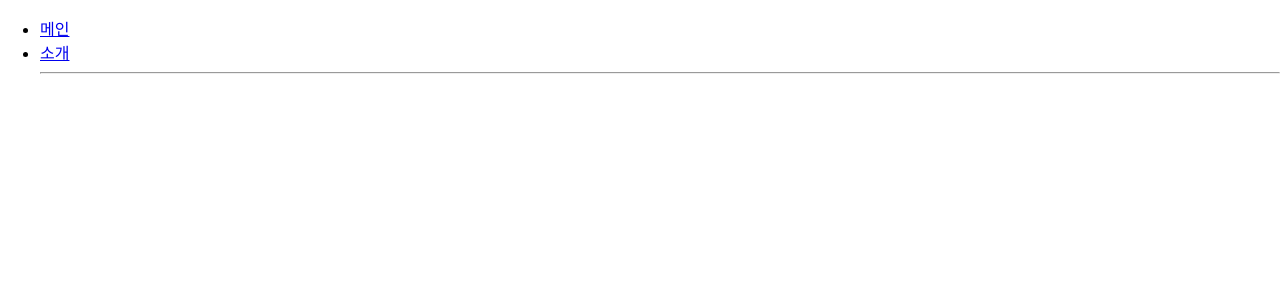
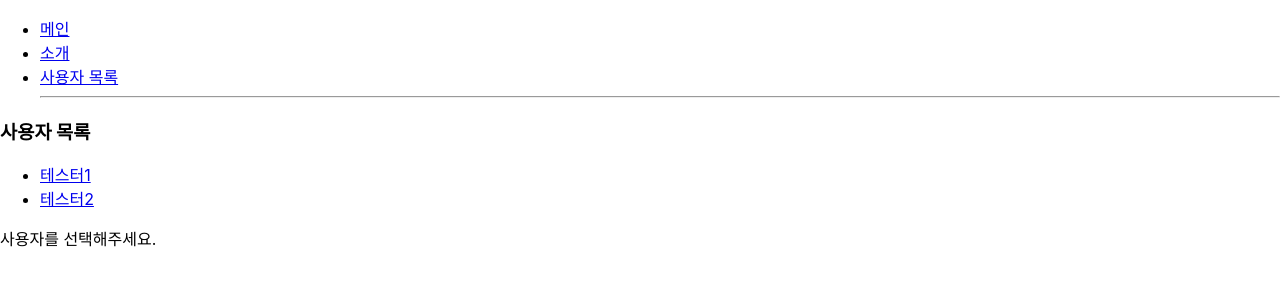
Before and after one commit to Seung8/react-router, a React (Create React App) app: page /profiles in a window 1280 px wide. Shown: the top 300 px of the page. Built offline with nearby package versions, Linux system fonts and the light colour scheme.

Commit message:
- 서브 라우트 설정

```diff
--- a/src/App.js
+++ b/src/App.js
@@ -2,7 +2,7 @@
 import { Route, Link } from "react-router-dom";
 import About from "./About";
 import Home from "./Home";
-import Profile from "./Profile";
+import Profiles from "./Profiles";
 
 function App() {
   return (
@@ -14,11 +14,14 @@
         <li>
           <Link to="/about">소개</Link>
         </li>
+        <li>
+          <Link to="/profiles">사용자 목록</Link>
+        </li>
         <hr />
       </ul>
       <Route path="/" component={Home} exact />
       <Route path="/about" component={About} />
-      <Route path="/profiles/:username" component={Profile} />
+      <Route path="/profiles" component={Profiles} />
     </div>
   );
 }
--- a/src/Profile.js
+++ b/src/Profile.js
@@ -13,8 +13,6 @@
 
 // Route 컴포넌트에서 path 설정 시 콜론(:) 뒤에 담는 값을 match 파라미터로 할당
 function Profile({ match }) {
-  console.log(`match parameter: ${match}`);
-
   const { username } = match.params;
   const profile = profileData[username];
 
--- /dev/null
+++ b/src/Profiles.js
@@ -0,0 +1,27 @@
+import React from "react";
+import Profile from "./Profile";
+import { Link, Route } from "react-router-dom";
+
+function Profiles() {
+  return (
+    <div>
+      <h3>사용자 목록</h3>
+      <ul>
+        <li>
+          <Link to="/profiles/firstUser">테스터1</Link>
+        </li>
+        <li>
+          <Link to="/profiles/secondUser">테스터2</Link>
+        </li>
+      </ul>
+      <Route
+        path="/profiles"
+        exact
+        render={() => <div>사용자를 선택해주세요.</div>} // render 속성을 사용하는 경우 함수형 컴포넌트를 바로 넣어줄 수 있음
+      />
+      <Route path="/profiles/:username" component={Profile} />
+    </div>
+  );
+}
+
+export default Profiles;
```
